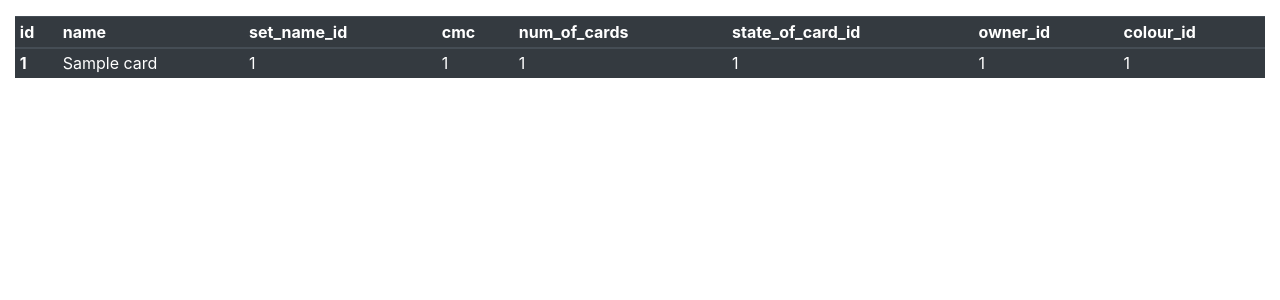
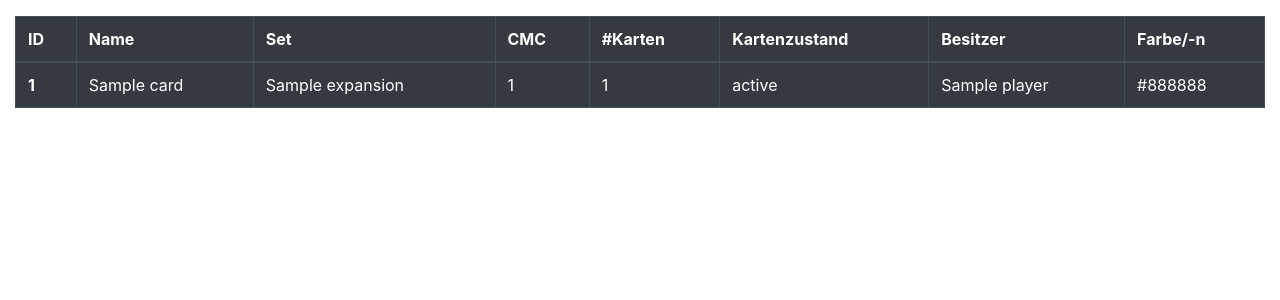
Before and after one commit to FerhatSaritas/MTGInventory, a Django app: page / in a window 1280 px wide. Shown: the part 56-356 px from the top of the page. Run offline with Django 3.2, Linux system fonts and the light colour scheme; tables that the repository leaves empty hold one stand-in row (values such as "Sample post"); some libraries are stand-ins or nearby versions.

Commit message:
Slight update to table

```diff
--- a/mtginventory/inventory/templates/inventory/index.html
+++ b/mtginventory/inventory/templates/inventory/index.html
@@ -3,8 +3,8 @@
 {% block title %}Home{% endblock %}
 
 {% block content %}
-        <div class="container-fluid mt-3">
-            <table class="table table-sm table-dark">
+        <div class="container-fluid mt-3 table-responsive">
+            <table class="table table-bordered table-hover table-dark">
                 <thead>
                     {% for i in header %}
                         <th scope="col">{{ i }}</th>
@@ -13,14 +13,14 @@
                 <tbody>
                     {% for row in rows %}
                     <tr>
-                        <th scope="row">{{row.id}}</th>
-                        <td>{{row.name}}</td>
-                        <td>{{row.set_name_id}}</td>
-                        <td>{{row.cmc}}</td>
-                        <td>{{row.num_of_cards}}</td>
-                        <td>{{row.state_of_card_id}}</td>
-                        <td>{{row.owner_id}}</td>
-                        <td>{{row.colour_id}}</td>
+                        <th scope="row"><span class="mx-auto">{{row.id}}</span></th>
+                        <td><span class="mx-auto">{{row.name}}</span></td>
+                        <td><span class="mx-auto">{{row.set_name_id}}</span></td>
+                        <td><span class="mx-auto">{{row.cmc}}</span></td>
+                        <td><span class="mx-auto">{{row.num_of_cards}}</span></td>
+                        <td><span class="mx-auto">{{row.state_of_card_id}}</span></td>
+                        <td><span class="mx-auto">{{row.owner_id}}</span></td>
+                        <td><span class="mx-auto">{{row.colour_id}}</span></td>
                     <tr>
                     {% endfor %}
                 </tbody>
--- a/mtginventory/inventory/views.py
+++ b/mtginventory/inventory/views.py
@@ -1,16 +1,30 @@
 from django.shortcuts import render
 from django.http import HttpResponse
 from django.template import loader
-from .models import Card
+from .models import Card, Player, States, Colour, Expansion
 import logging as logger
 # Create your views here.
 
 def index(request):
     template = loader.get_template('inventory/index.html')
     objects = Card.objects.all()
+    items=list()
 
-    header = [card.__dict__ for card in objects]
-    header = [i for i in header[0]][1:]
+    objects = [card.__dict__ for card in objects]
+    for obj in objects:
+        tmp = dict()
+        tmp = obj
+        owner = Player.objects.get(id=tmp["owner_id"])
+        state = States.objects.get(id=tmp["state_of_card_id"])
+        expansion = Expansion.objects.get(id=tmp["set_name_id"])
+        colour = Colour.objects.get(id=tmp["colour_id"])
+        tmp["owner_id"] = owner.name
+        tmp["state_of_card_id"] = state.state
+        tmp["set_name_id"] = expansion.name
+        tmp["colour_id"] = colour.colour
+        items.append(tmp)
+
+    header = ["ID", "Name", "Set", "CMC", "#Karten", "Kartenzustand", "Besitzer", "Farbe/-n"]
 
     logger.warning(header)
-    return render(request, 'inventory/index.html', {'header':header, 'rows':objects})
+    return render(request, 'inventory/index.html', {'header':header, 'rows':items})
```
